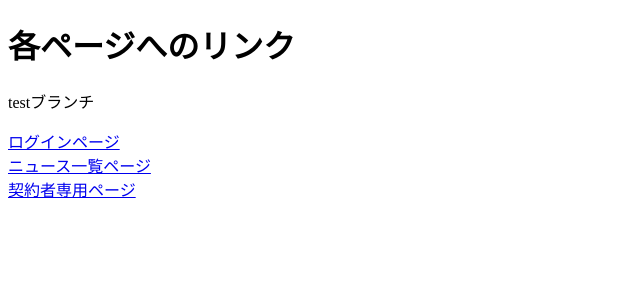
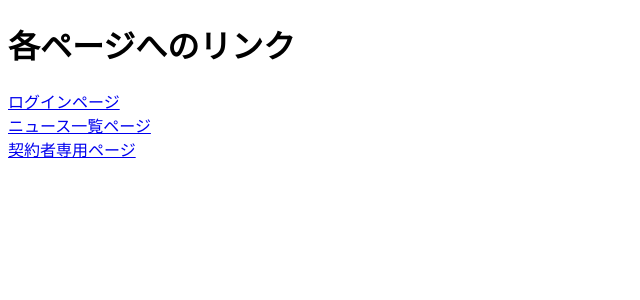
Before and after one commit to HisashiHasebe/sample-b2b-service, a Nuxt app: page / in a window 1280 px wide. Shown: the top 300 px of the page, without its empty margins (0-640 px from the left). Built offline with nearby package versions, Linux system fonts and the light colour scheme.

Commit message:
topページ修正

```diff
--- a/pages/index.vue
+++ b/pages/index.vue
@@ -1,7 +1,6 @@
 <template>
   <main>
   <h1>各ページへのリンク</h1>
-  <p>testブランチ<p/>
   <div><nuxt-link to="/login/">ログインページ</nuxt-link></div>
   <div><nuxt-link to="/news/">ニュース一覧ページ</nuxt-link></div>
   <div><nuxt-link to="/owners-page/">契約者専用ページ</nuxt-link></div>
```
